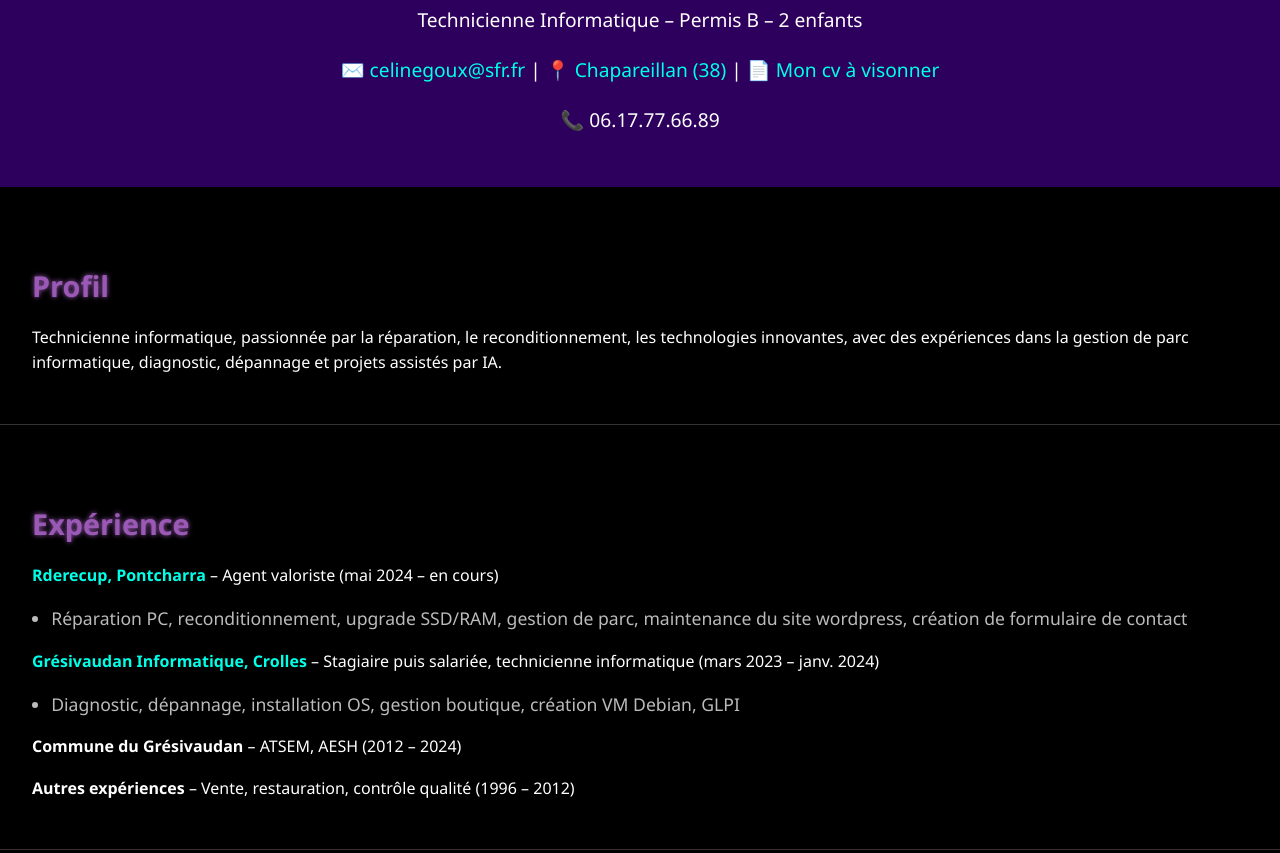
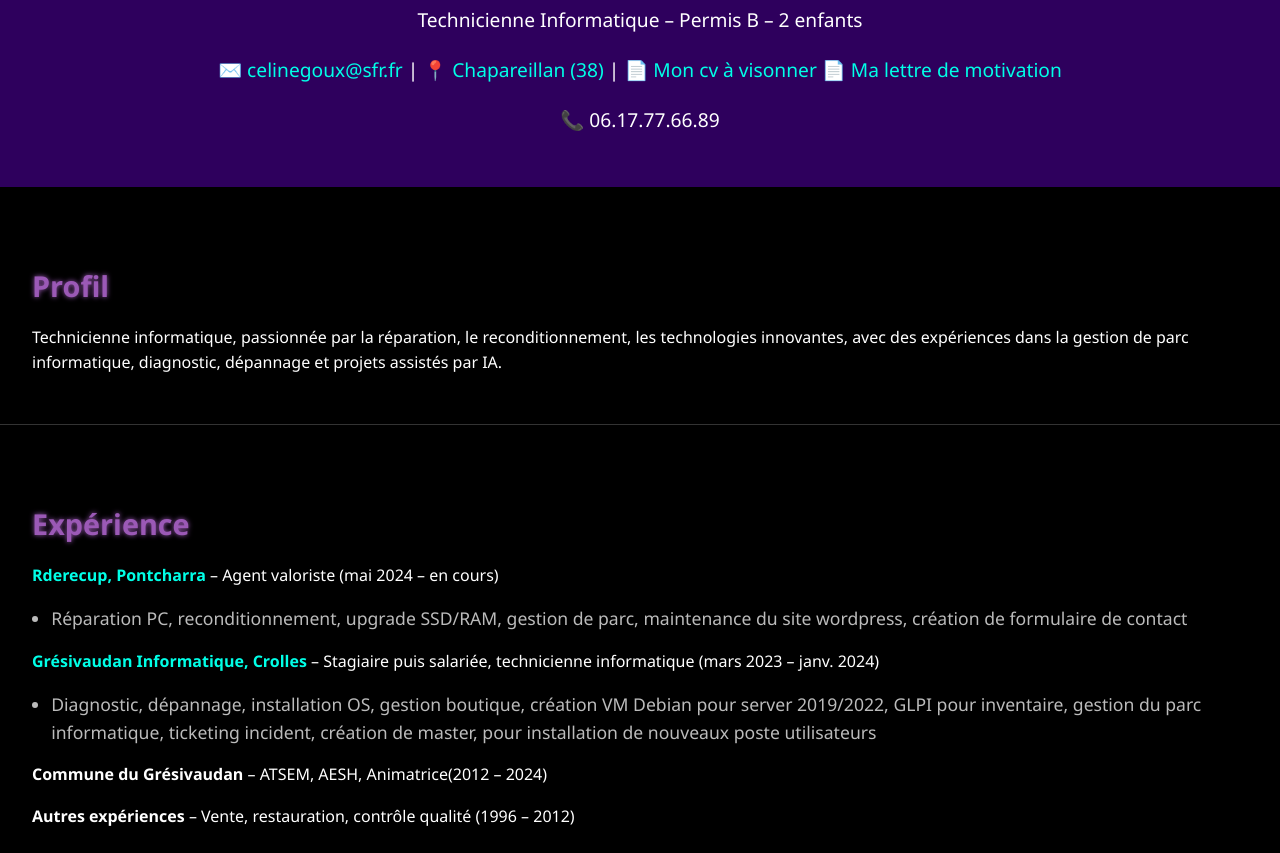
Before and after one commit to Lymoon38/celinegoux_cv, a plain HTML site: page Index.html in a window 1280 px wide. Shown: the part 99-952 px from the top of the page. Drawn offline with Linux system fonts and the light colour scheme.

Commit message:
Add files via upload

```diff
--- a/Index.html
+++ b/Index.html
@@ -14,6 +14,7 @@
       <a href="mailto:celinegoux@sfr.fr">✉️ celinegoux@sfr.fr</a> |
       <a href="https://www.google.com/maps?q=Chapareillan,+38" target="_blank">📍 Chapareillan (38)</a> |
       <a href="Documents/goux_céline.pdf" target="_blank">📄 Mon cv à visonner</a>
+      <a href="Documents/Lm_com_com.pdf" target="_blank">📄 Ma lettre de motivation</a>
     </p>
     <p>📞 06.17.77.66.89 </p>
   </header>
@@ -31,9 +32,9 @@
     </ul>
     <p><strong><a href="https://www.gresivaudan-informatique.com/" target="_blank">Grésivaudan Informatique, Crolles</a></strong> – Stagiaire puis salariée, technicienne informatique (mars 2023 – janv. 2024)</p>
     <ul>
-      <li>Diagnostic, dépannage, installation OS, gestion boutique, création VM Debian, GLPI</li>
+      <li>Diagnostic, dépannage, installation OS, gestion boutique, création VM Debian pour server 2019/2022, GLPI pour inventaire, gestion du parc informatique, ticketing incident, création de master, pour installation de nouveaux poste utilisateurs</li>
     </ul>
-    <p><strong>Commune du Grésivaudan</strong> – ATSEM, AESH (2012 – 2024)</p>
+    <p><strong>Commune du Grésivaudan</strong> – ATSEM, AESH, Animatrice(2012 – 2024)</p>
     <p><strong>Autres expériences</strong> – Vente, restauration, contrôle qualité (1996 – 2012)</p>
   </section>
 
```
